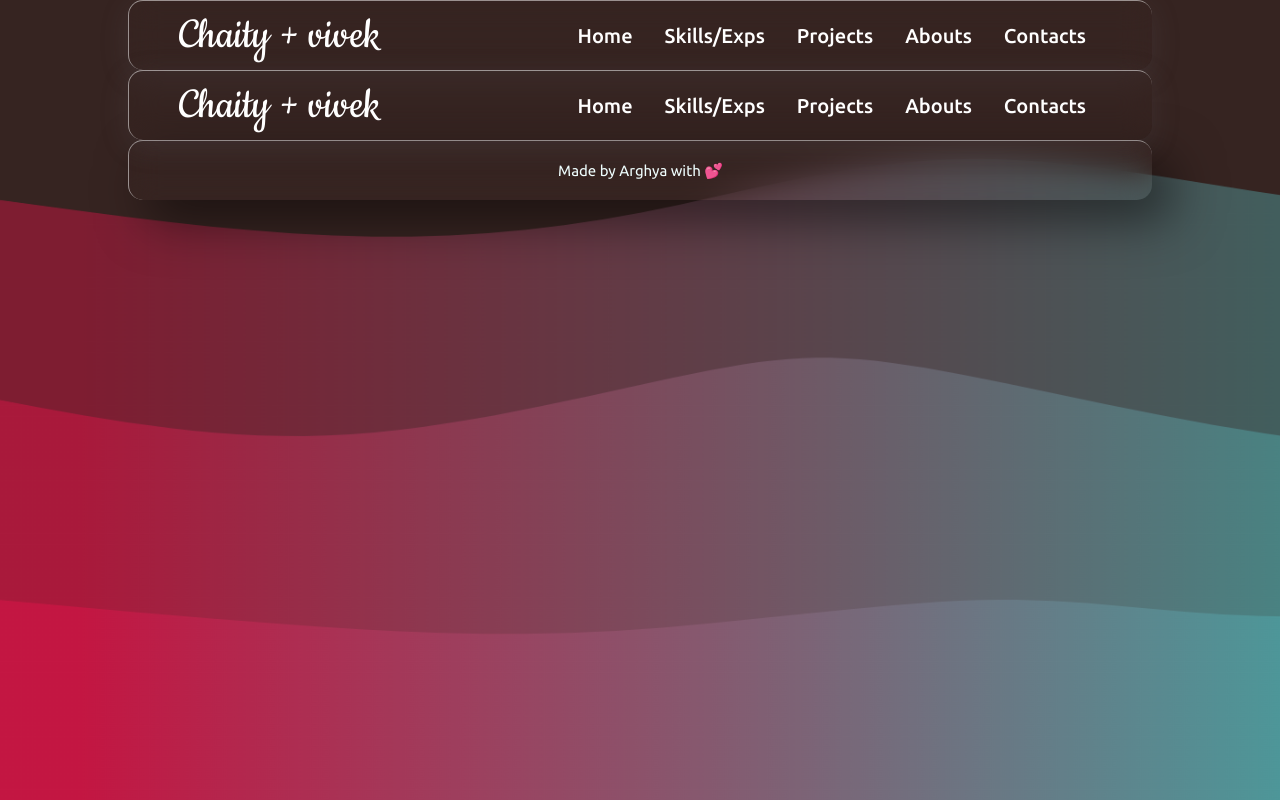
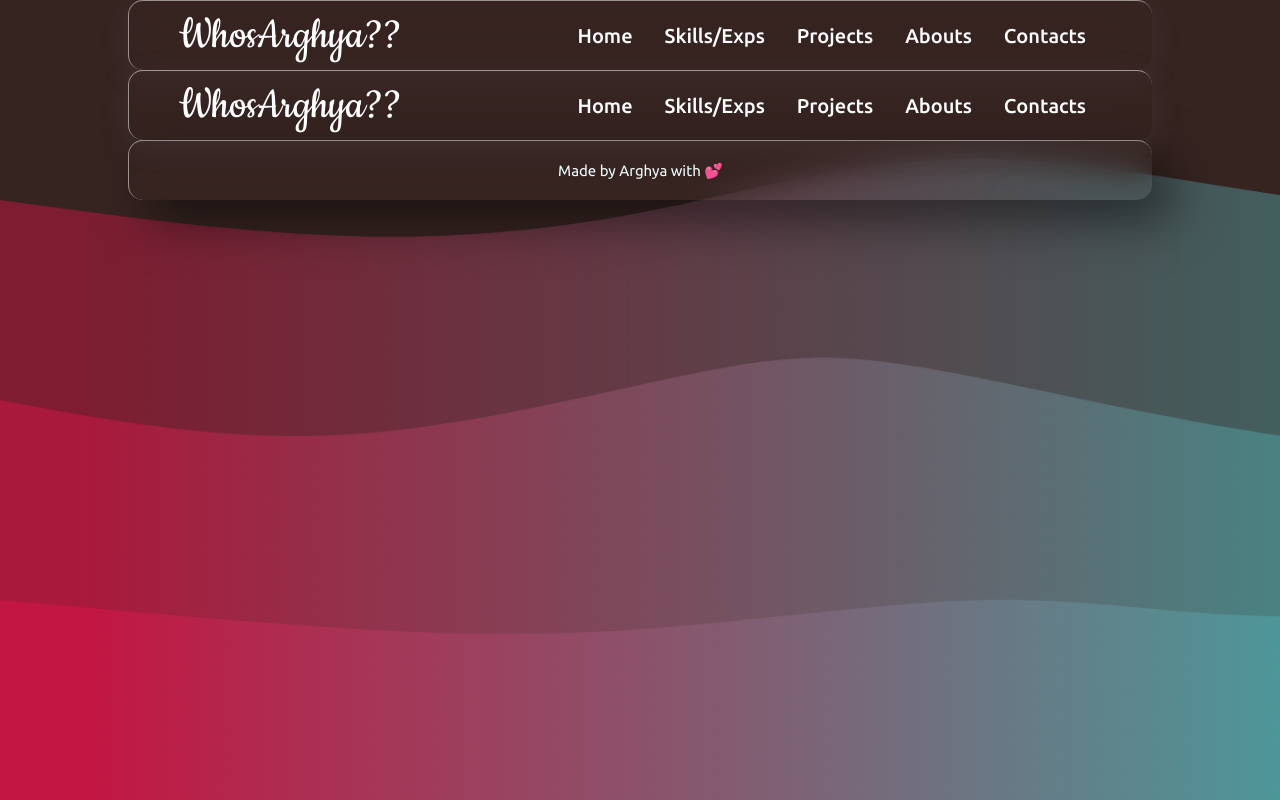
Before and after one commit to Into-Y0u/WhosArghya, a Next.js app: page /components/Navbar in a window 1280 px wide. Built offline with nearby package versions, Linux system fonts and the light colour scheme.

Commit message:
Update Database.js

```diff
--- a/Database.js
+++ b/Database.js
@@ -1,5 +1,5 @@
 export default{
-    webName : "Chaity + vivek",
+    webName : "WhosArghya??",
     homepageIntro : " Lorem ipsum dolor sit amet consectetur adipisicing elit. Voluptatem minima dolor tempora facilis a quas eveniet quisquam quos non autem sunt tenetur praesentium harum earum omnis quis, nostrum minus facere dolorem, quasi laudantium officia asperiores velit libero. Quod, ad facilis!",
 
     experi : [
```
